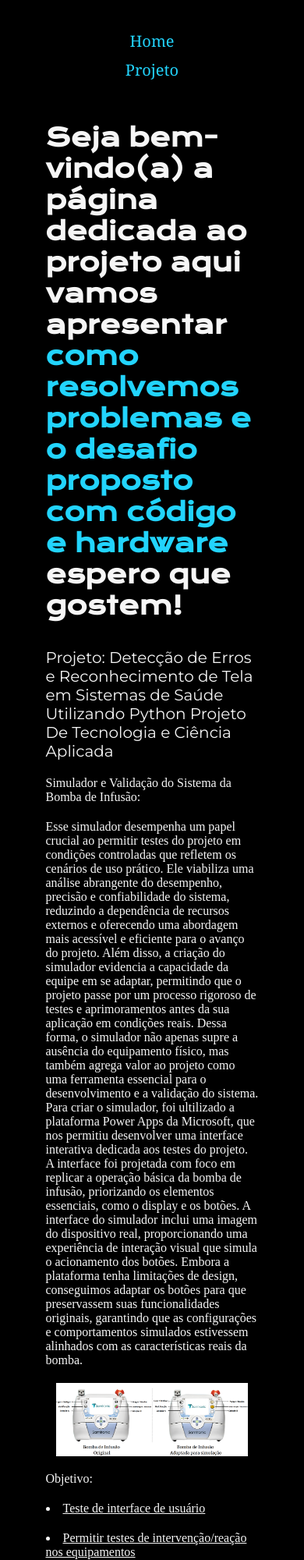
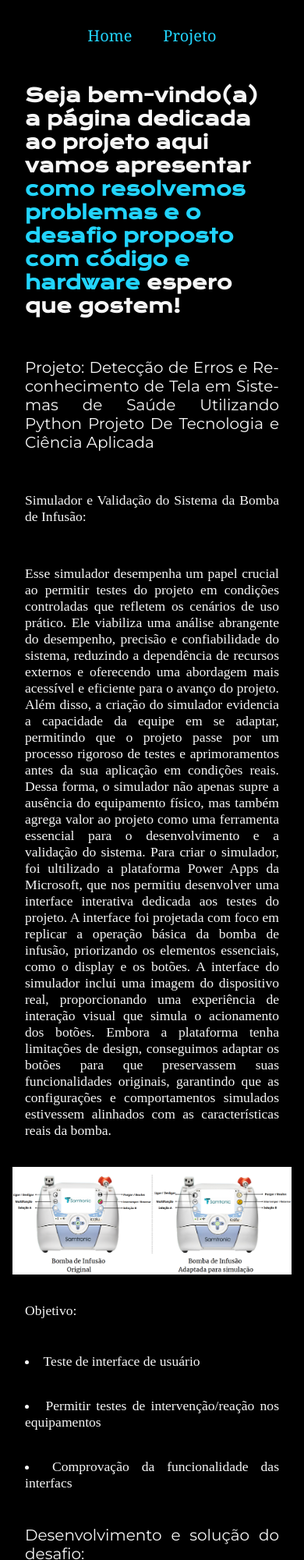
Before and after one commit to MatheusFarias15/Site-Projeto-De-Tecnologia-Aplicada-II-, a plain HTML site: page projetos.html in a window 390 px wide. Shown: the top 2000 px of the page at 78% size. Drawn offline with nearby package versions, Linux system fonts and the light colour scheme.

Commit message:
Ajuste no @media versão para celular

```diff
--- a/Styles/style.css
+++ b/Styles/style.css
@@ -316,23 +316,85 @@ video {
 
 /* 🔹 Celulares Pequenos (Até 480px) */
 @media (max-width: 480px) {
-    .cabecalho {
-        padding: 10%;
+    *{
+        margin: 0;
+        padding: 0;
+        box-sizing: border-box;
     }
 
-    .apresentacao {
-        padding: 3%;
+    .cabecalho{
+        display: flex;
+        padding: 1em;
     }
 
-    .cabecalho__menu {
-        gap: 10px;
+    .cabecalho__menu{
+        display: flex;
+        flex-direction: row;
+        gap: 40px;
+        margin-top: 1em;
     }
 
-    .imagem-bomba {
-        width: 90%;
+    .apresentacao{
+        padding: 1em;
+        text-wrap: stable;
     }
 
-    .apresentacao__conteudo__titulo {
-        font-size: 1.2rem;
+    .apresentacao__conteudo{
+        padding: 0.5em;
+    }
+
+    .apresentacao__conteudo__titulo{
+        padding: 1rem;
+        text-align: justify;
+        hyphens: auto;
+    }
+    .apresentacao__conteudo__texto{
+        padding: 1rem;
+        text-align: justify;
+        hyphens: auto;
+        max-width: 100%;
+        width: auto;
+    }
+
+    .apresentacao__curriculo{
+        padding: 1em;
+        text-wrap: stable;
+    }
+    .apresentacao__curriculo__titulo{
+        font-size: 1.5rem;
+        padding: 1rem;
+    }
+
+    .apresentacao__curriculo__texto{
+        padding: 1rem;
+        text-align: justify;
+        hyphens: auto;
+        max-width: 100%;
+        width: auto;
+    }
+    .apresentacao__projeto__objetivo{
+        padding: 1rem;
+        font-size: 1.1rem;
+        text-align: justify;
+    }
+    .apresentacao__curriculo__softskills{
+        padding: 0.5rem 1rem 0.5rem 1rem;
+        font-size: 1.1rem;
+        text-align: justify;
+        text-decoration: none;
+    }
+    .card{
+        padding: 0.5rem 1rem 0.5rem 1rem;
+    }
+    .card img {
+        padding: 0.5rem 1rem 0.5rem 1rem;
+
+    }
+    .layer{
+        padding: 0.5rem 1rem 0.5rem 1rem;
+    }
+    .info{
+        padding: 0.5rem 1rem 0.5rem 1rem;
+        font-size: 0.625rem;
     }
 }
```
